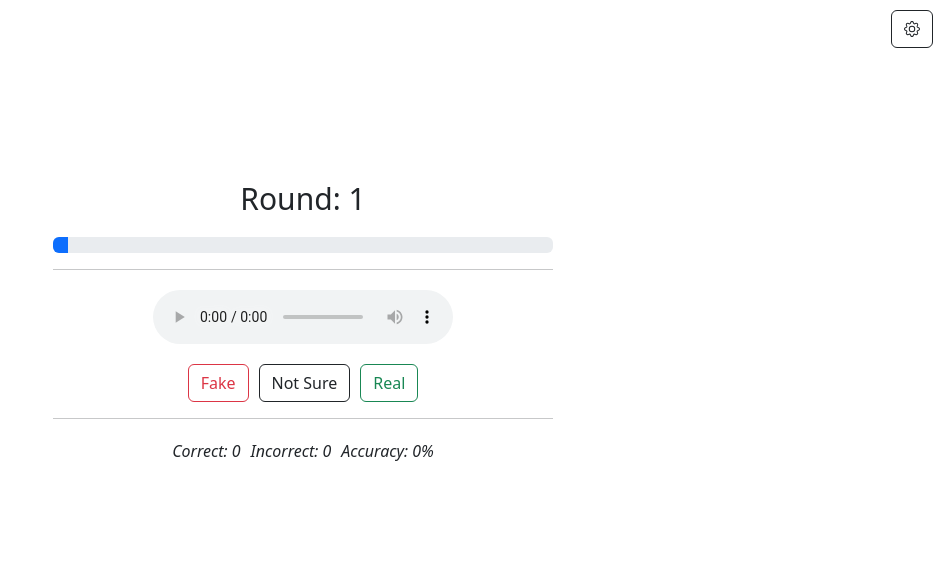
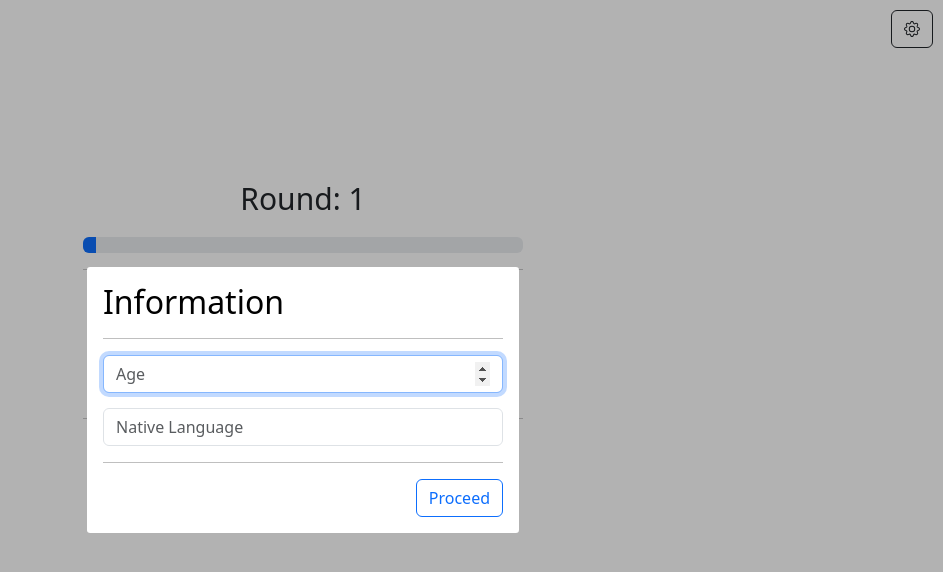
Before and after one commit to UmarRamzan/Audio-Deepfake-Measurements, a SvelteKit app in the folder web_app/: page / in a window 1280 px wide. Shown: the top 572 px of the page, without its empty margins (337-1280 px from the left). Built offline with nearby package versions, Linux system fonts and the light colour scheme; no server answers; the database is empty.

Commit message:
Update +page.svelte

```diff
--- a/web_app/src/routes/+page.svelte
+++ b/web_app/src/routes/+page.svelte
@@ -5,7 +5,7 @@
     import { scale, fade} from "svelte/transition";
     import { quintOut } from "svelte/easing";
 
-	let showModal = false;
+	let showModal = true;
 
     let dialog;
 
@@ -260,7 +260,7 @@
 	</div>
 </dialog>
 
-<div style="width: 500px; margin: auto; margin-top: 10%;">
+<div style="max-width: 500px; margin:auto; margin-top: 10%; padding: 0px 30px">
 
     <div style="display: flex; justify-content: center; column-gap: 10px; margin-top: 20px">
         <p style="font-size: 30px;">Round: {displayRoundNum}</p>
```
